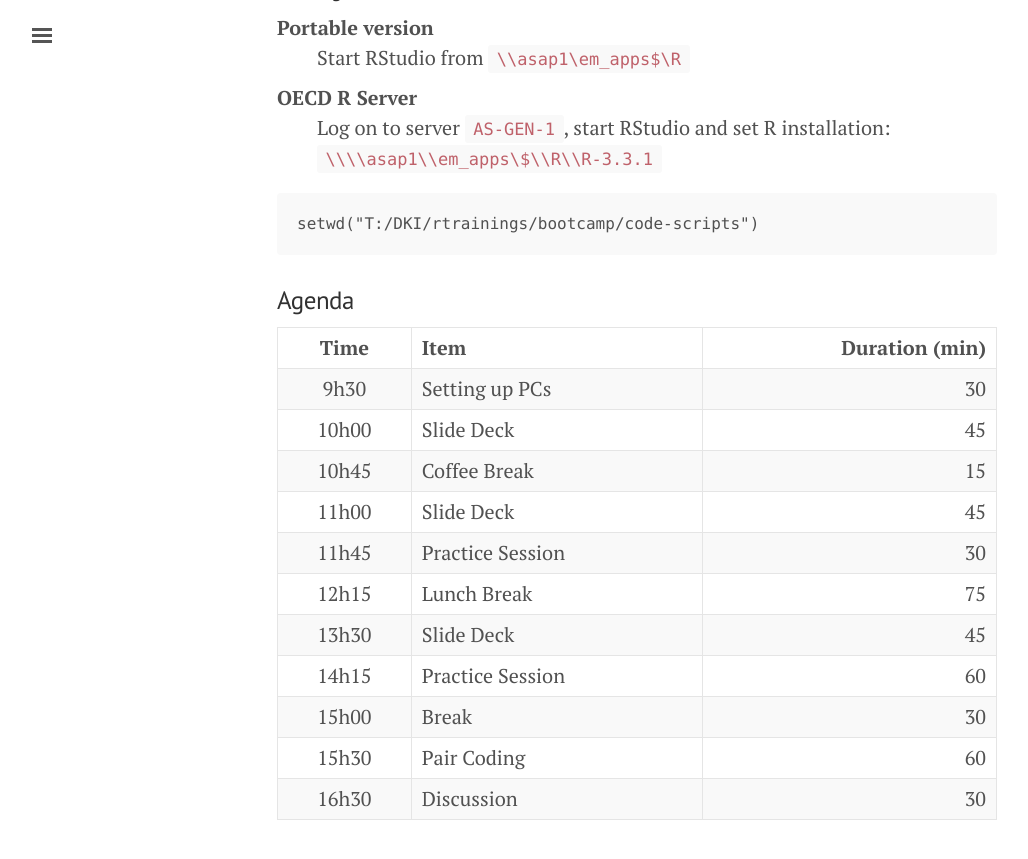
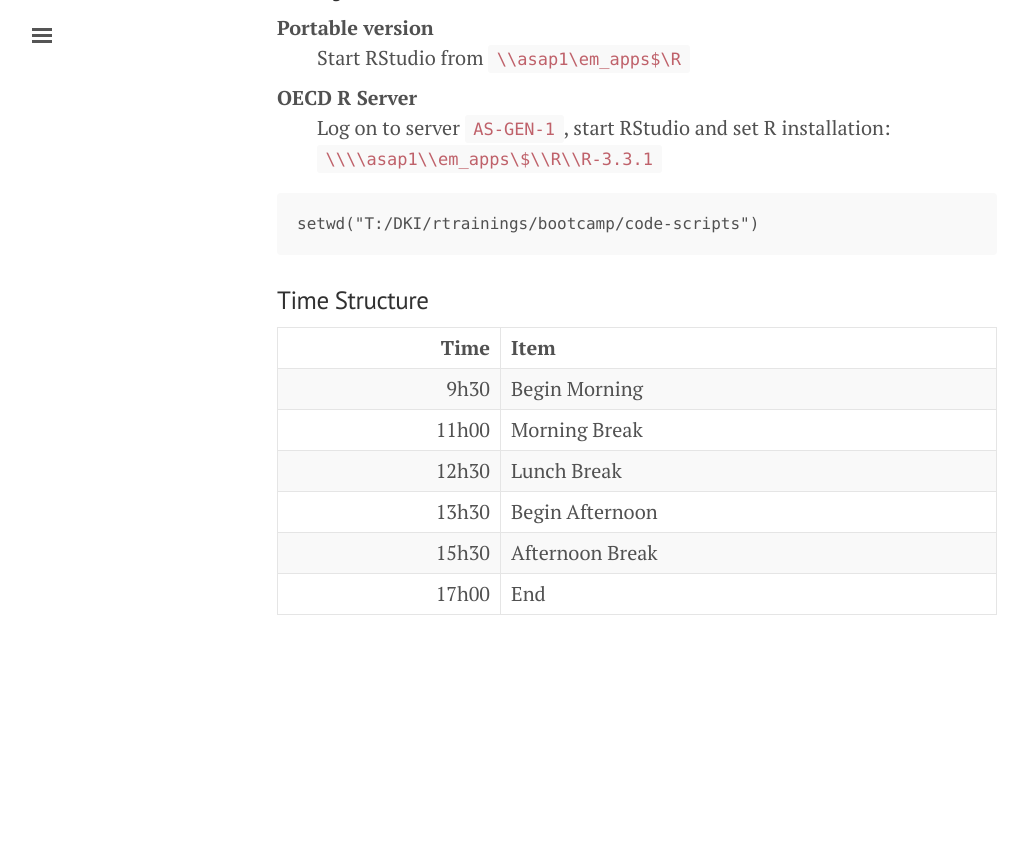
Before and after one commit to bowerth/boot-r, a Jekyll site: the page built from bootcamp/index.md, in a window 1280 px wide and 900 px high, scrolled down 1824 px. Shown: the top 859 px of the window, without its empty margins (3-1031 px from the left). Built offline with Jekyll 4.4.1, drawn with Linux system fonts in a browser that asks for light colours; nearby versions of some CDN libraries; after the commit the page ends 2519 px from its top, so only the background shows below that.

Commit message:
update agenda and links to zip

```diff
--- a/bootcamp/index.md
+++ b/bootcamp/index.md
@@ -42,7 +42,7 @@ The two in-class sessions will consist of both lectures, live coding by the inst
 
 
 ### Material
-You can download the required classroom material here: &nbsp; <a href="https://dl.dropboxusercontent.com/u/1807228/bootcamp.zip?dl=1" style="color:black;"><i class="fa fa-folder-open" style="font-size:1em"></i></a>.  In this file you will find the slides, data, and initial code scripts that we will go through in class.
+You can download the required classroom material here: &nbsp; <a href="http://rbootcamp.s3.amazonaws.com//bootcamp.zip" style="color:black;"><i class="fa fa-folder-open" style="font-size:1em"></i></a>.  In this file you will find the slides, data, and initial code scripts that we will go through in class.
 
 
 ### Schedule
@@ -91,18 +91,13 @@ setwd("T:/DKI/rtrainings/bootcamp/code-scripts")
   <!-- style="color:black;"><i class="fa fa-file-code-o" aria-hidden="true"></i></a> -->
   <!-- &nbsp; The package installation can take up to 10 minutes. -->
 
-### Agenda
+### Time Structure
 
-| Time  | Item             | Duration (min) |
-|:-----:|:-----------------|---------------:|
-| 9h30  | Setting up PCs   |             30 |
-| 10h00 | Slide Deck       |             45 |
-| 10h45 | Coffee Break     |             15 |
-| 11h00 | Slide Deck       |             45 |
-| 11h45 | Practice Session |             30 |
-| 12h15 | Lunch Break      |             75 |
-| 13h30 | Slide Deck       |             45 |
-| 14h15 | Practice Session |             60 |
-| 15h00 | Break            |             30 |
-| 15h30 | Pair Coding      |             60 |
-| 16h30 | Discussion       |             30 |
+| Time  | Item             |
+|------:|:-----------------|
+|  9h30 | Begin Morning    |
+| 11h00 | Morning Break    |
+| 12h30 | Lunch Break      |
+| 13h30 | Begin Afternoon  |
+| 15h30 | Afternoon Break  |
+| 17h00 | End              |
```
